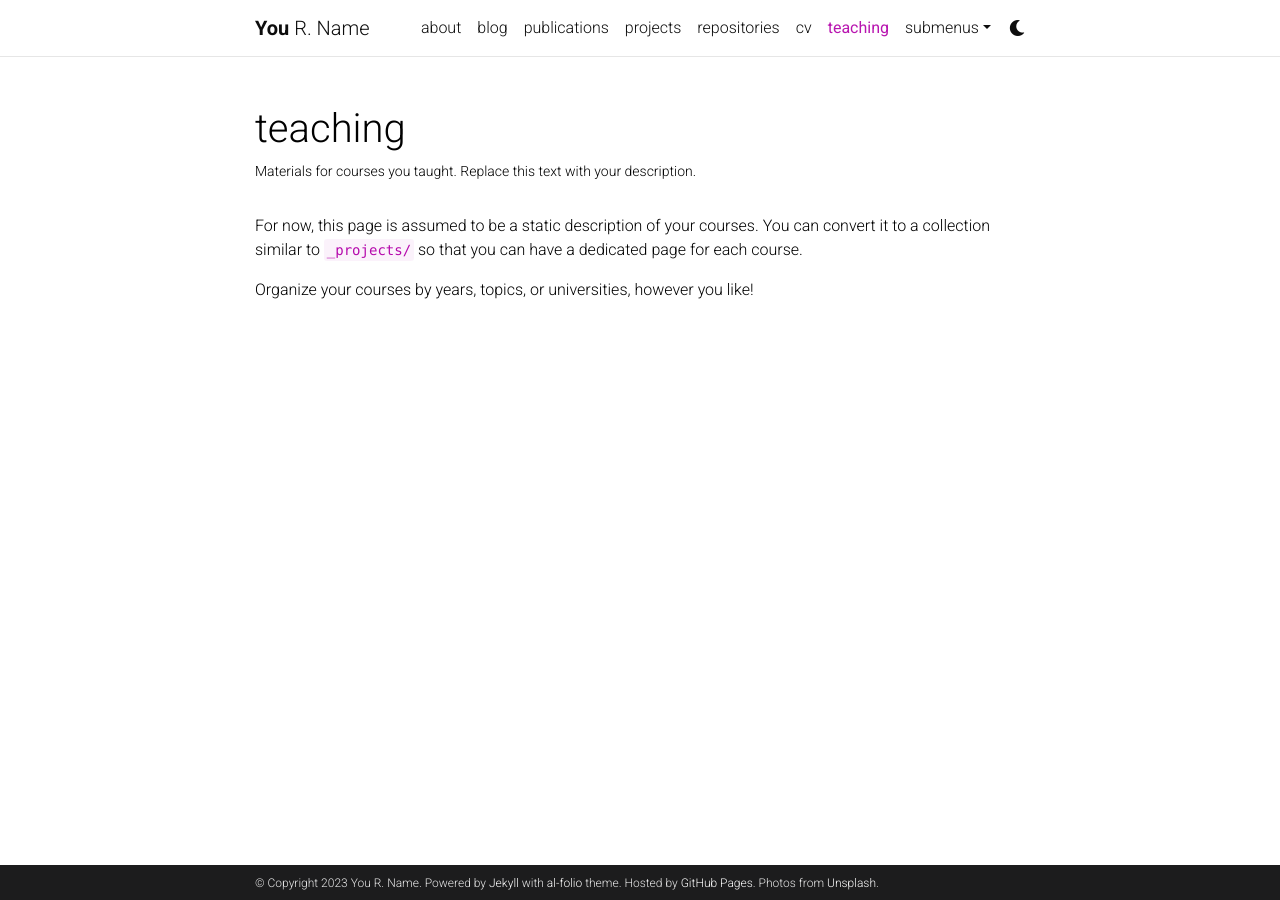
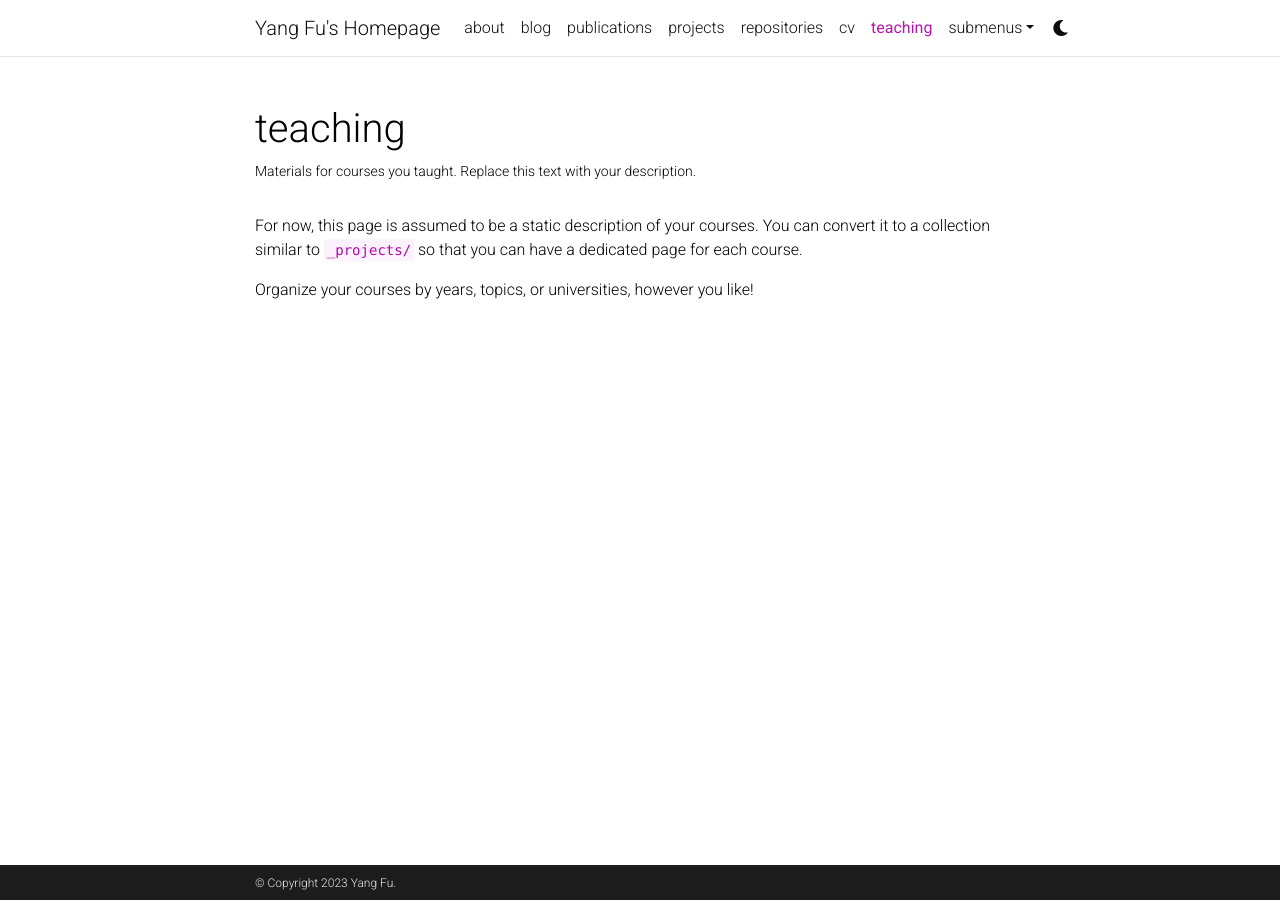
Before and after one commit to aleeyang/aleeyang.github.io, a Jekyll site: the page built from _pages/teaching.md, in a window 1280 px wide. Built offline with Jekyll 4.4.1, drawn with Linux system fonts in a browser that asks for light colours; comment, search, counter and statistics services are not loaded; a style sheet for code colours, icons or effects is not loaded.

Commit message:
person info

```diff
--- a/_config.yml
+++ b/_config.yml
@@ -2,24 +2,22 @@
 # Site settings
 # -----------------------------------------------------------------------------
 
-title: blank # the website title (if blank, full name will be used instead)
-first_name: You
-middle_name: R.
-last_name: Name
-email: you@example.com
+title: Yang Fu's Homepage # the website title (if blank, full name will be used instead)
+first_name: Yang
+middle_name:
+last_name: Fu
+email: aleeyanger@gmail.com
 description: > # the ">" symbol means to ignore newlines until "footer_text:"
-  A simple, whitespace theme for academics. Based on [*folio](https://github.com/bogoli/-folio) design.
+  Personal page of Yang Fu, BNU
 footer_text: >
-  Powered by <a href="https://jekyllrb.com/" target="_blank">Jekyll</a> with <a href="https://github.com/alshedivat/al-folio">al-folio</a> theme.
-  Hosted by <a href="https://pages.github.com/" target="_blank">GitHub Pages</a>.
-  Photos from <a href="https://unsplash.com" target="_blank">Unsplash</a>.
-keywords: jekyll, jekyll-theme, academic-website, portfolio-website  # add your own keywords or leave empty
+
+keywords: Yang Fu, BNU  # add your own keywords or leave empty
 
 lang: en # the language of your site (for example: en, fr, cn, ru, etc.)
 icon: ⚛️  # the emoji used as the favicon (alternatively, provide image name in /assets/img/)
 
-url: https://aleeyang.github.io # the base hostname & protocol for your site
-baseurl: /al-folio # the subpath of your site, e.g. /blog/
+url: https://www.yangfu.site # the base hostname & protocol for your site
+baseurl:  # the subpath of your site, e.g. /blog/
 last_updated: false # set to true if you want to display last updated in the footer
 impressum_path:  # set to path to include impressum link in the footer, use the same path as permalink in a page, helps to conform with EU GDPR
 
@@ -71,13 +69,13 @@ og_image: # The site-wide (default for all links) Open Graph preview image
 # Social integration
 # -----------------------------------------------------------------------------
 
-github_username: # your GitHub user name
+github_username: aleeyang # your GitHub user name
 gitlab_username: # your GitLab user name
 twitter_username: # your Twitter handle
 mastodon_username: # your mastodon instance+username in the format instance.tld/@username
 linkedin_username: # your LinkedIn user name
 telegram_username: # your Telegram user name
-scholar_userid: # your Google Scholar ID
+scholar_userid: Greu79UAAAAJ # your Google Scholar ID
 semanticscholar_id: # your Semantic Scholar ID
 whatsapp_number: # your WhatsApp number (full phone number in international format. Omit any zeroes, brackets, or dashes when adding the phone number in international format.)
 orcid_id: # your ORCID ID
```
